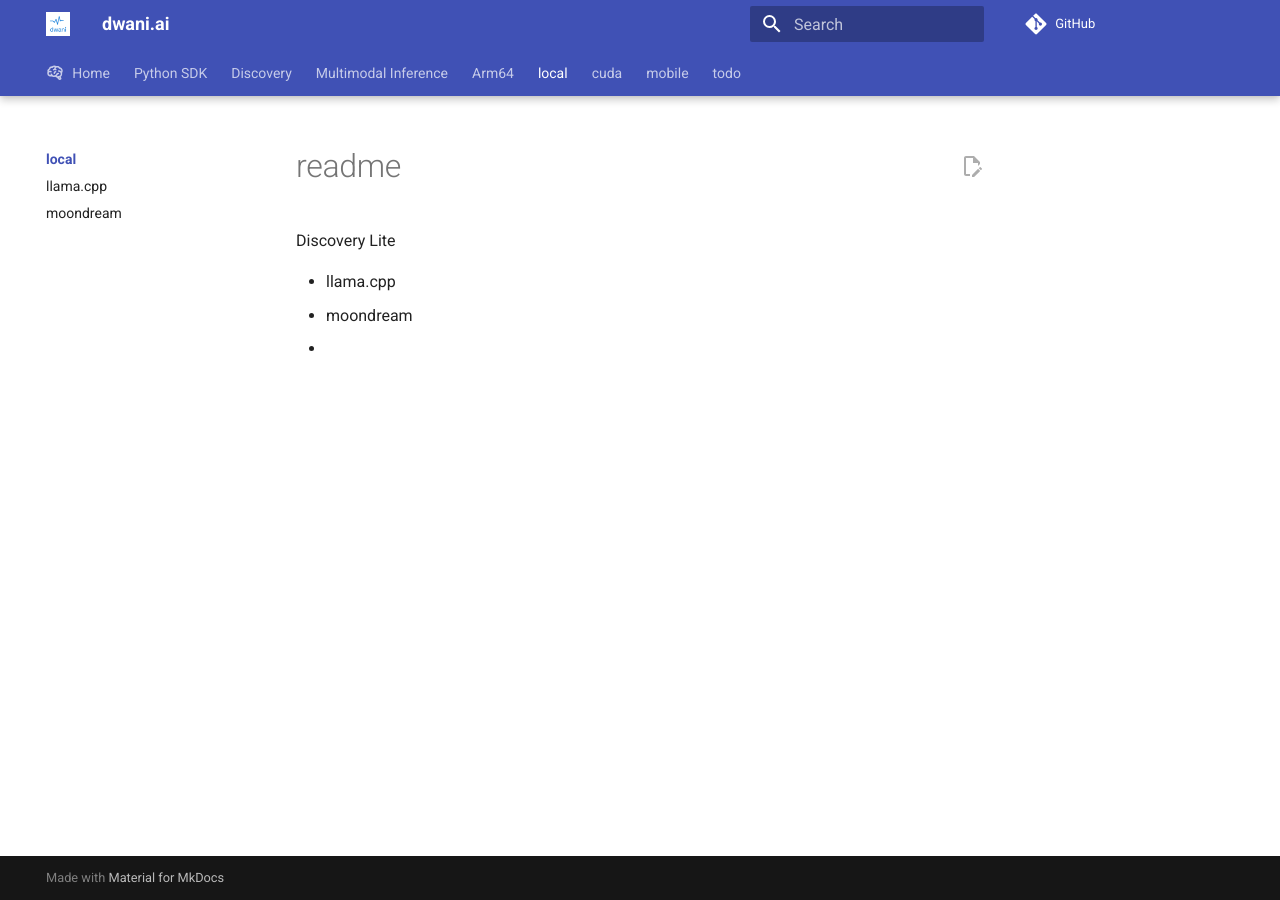
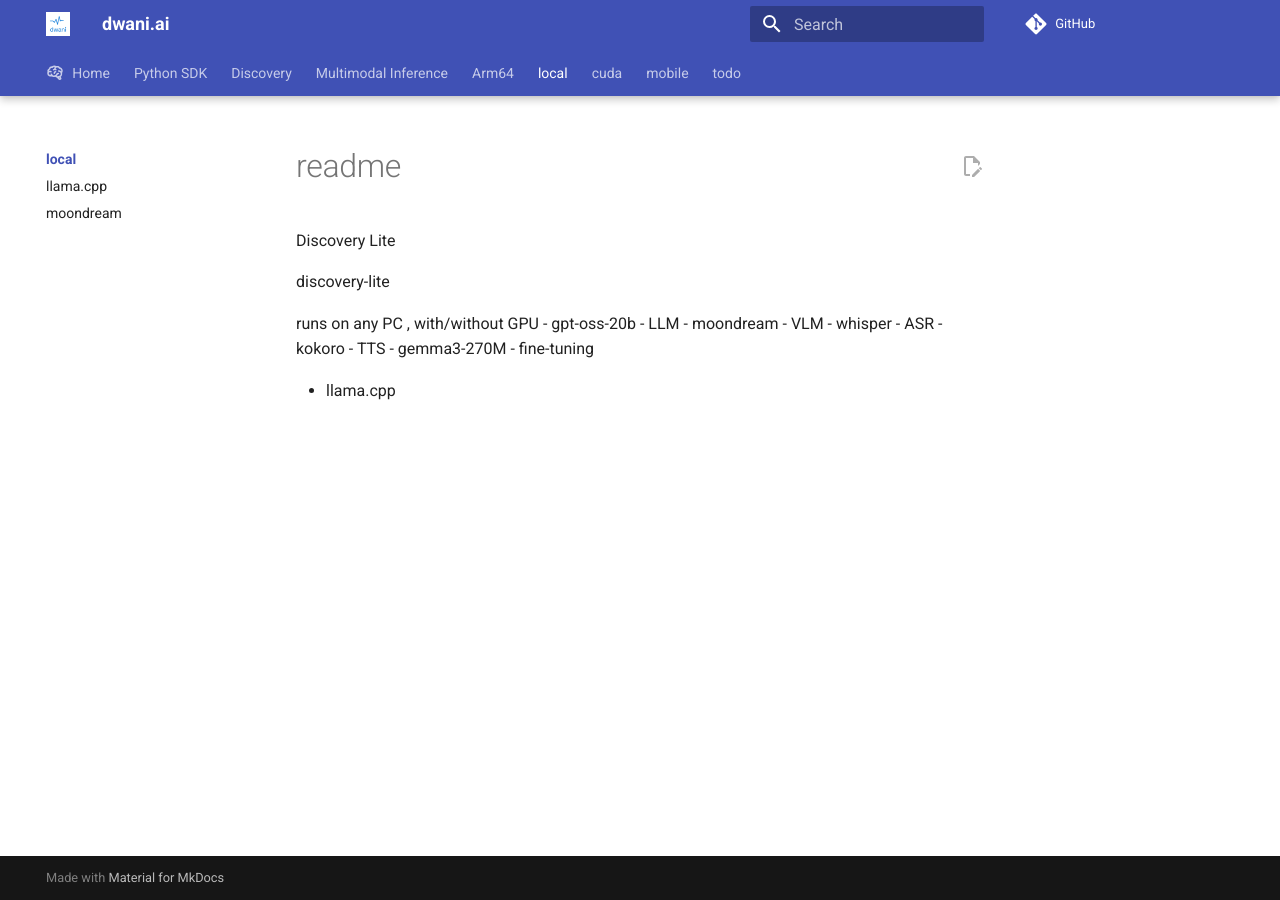
Before and after one commit to dwani-ai/docs, an MkDocs documentation site: the page built from docs/local/index.md, in a window 1280 px wide. Built offline with MkDocs 1.6.1 and Material for MkDocs 9.7.7, drawn with Linux system fonts in a browser that asks for light colours; comment, search, counter and statistics services are not loaded.

Commit message:
add-moondream

```diff
--- a/docs/local/index.md
+++ b/docs/local/index.md
@@ -1,5 +1,12 @@
 Discovery Lite
 
+discovery-lite
+
+runs on any PC , with/without GPU
+- gpt-oss-20b - LLM
+- moondream - VLM
+- whisper - ASR
+- kokoro - TTS
+- gemma3-270M  - fine-tuning
+
 - llama.cpp
-- moondream
--
```
Also changed, not shown: docs/local/moondream.md (+10 -0 lines).
